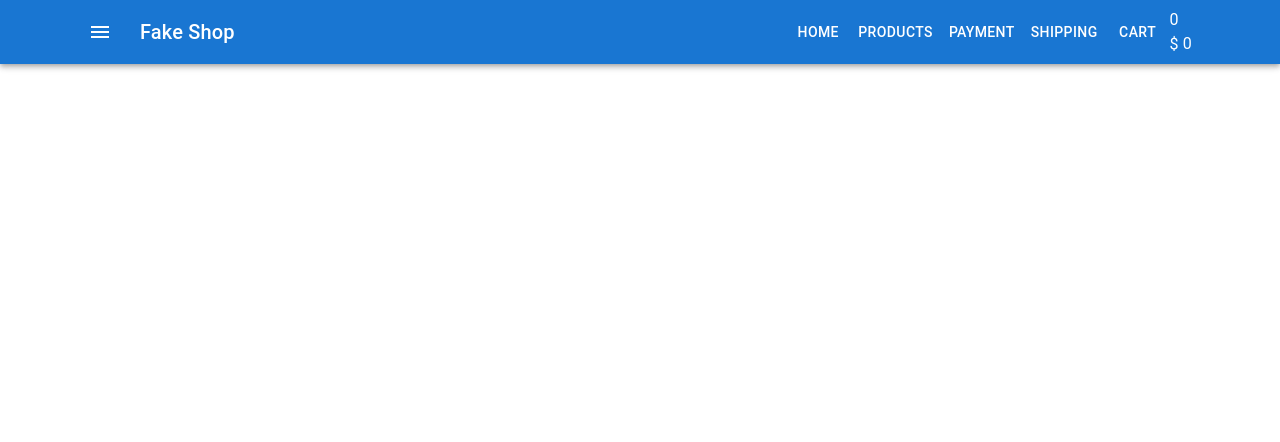
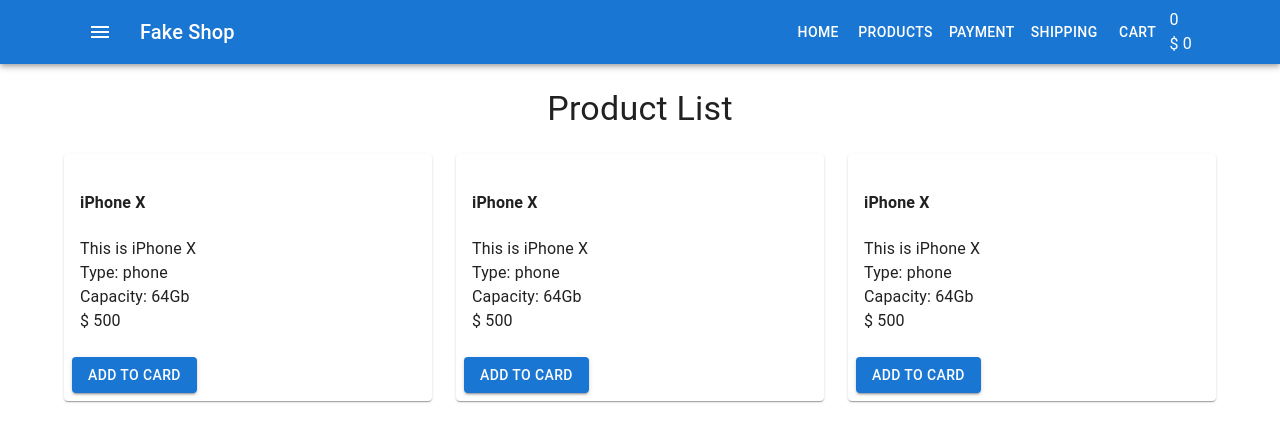
Before and after one commit to OlBul/shop_fake, a React (Create React App) app: page / in a window 1280 px wide. Shown: the top 442 px of the page. Built offline with nearby package versions, Linux system fonts and the light colour scheme.

Commit message:
add ProductList and ProductListItem

```diff
--- /dev/null
+++ b/src/components/Products/ProductList.tsx
@@ -0,0 +1,36 @@
+import { Grid, Typography } from '@mui/material'
+import React from 'react'
+import ProductListItem from './ProductListItem'
+
+type Props ={}
+
+const ProductList = (props: Props) => {
+  return (
+    <>
+    <Typography variant='h4' textAlign="center" margin={3}>
+      Product List
+      </Typography>
+
+      <Grid
+      container
+      direction="row"
+      justifyContent="center"
+      alignItems="center"
+      spacing={3}
+      >
+        <Grid item xs={12} sm={6} md={4}>
+        <ProductListItem/>
+        </Grid>
+        <Grid item xs={12} sm={6} md={4}>
+        <ProductListItem/>
+        </Grid>
+        <Grid item xs={12} sm={6} md={4}>
+        <ProductListItem/>
+        </Grid>
+        </Grid>
+
+    </>
+  )
+}
+
+export default ProductList
--- /dev/null
+++ b/src/components/Products/ProductListItem.tsx
@@ -0,0 +1,23 @@
+import { Button, Card, CardActions, CardContent } from '@mui/material'
+import React from 'react'
+
+type Props ={}
+
+const ProductListItem = (props:Props) => {
+  return (
+    <Card>
+      <CardContent>
+      <h4 className='product-title'>iPhone X</h4>
+      <div className='product-description'>This is iPhone X</div>
+      <div className='product-features'>Type: phone</div>
+      <div className='product-features'>Capacity: 64Gb</div>
+      <div className='product-price'>$ 500</div>
+      </CardContent>
+      <CardActions>
+        <Button variant='contained'> Add to card  </Button>
+      </CardActions>
+    </Card>
+  )
+}
+
+export default ProductListItem
--- a/src/container/App/App.tsx
+++ b/src/container/App/App.tsx
@@ -1,6 +1,7 @@
 import React from 'react'
 import CssBaseline from '@mui/material/CssBaseline'
 import Header from 'container/Header/Header'
+import Main from 'container/Main/Main'
 
 
 const App = () => {
@@ -8,6 +9,7 @@
     <>
     <CssBaseline />
     <Header />
+    <Main/>
     </>
   )
 }
--- /dev/null
+++ b/src/container/Main/Main.tsx
@@ -0,0 +1,17 @@
+import { Container } from '@mui/material'
+import ProductList from 'components/Products/ProductList'
+import React from 'react'
+
+type Props = {}
+
+const Main = (props: Props) => {
+  return (
+    <>
+    <Container>
+      <ProductList/>
+    </Container>
+    </>
+  )
+}
+
+export default Main
```
